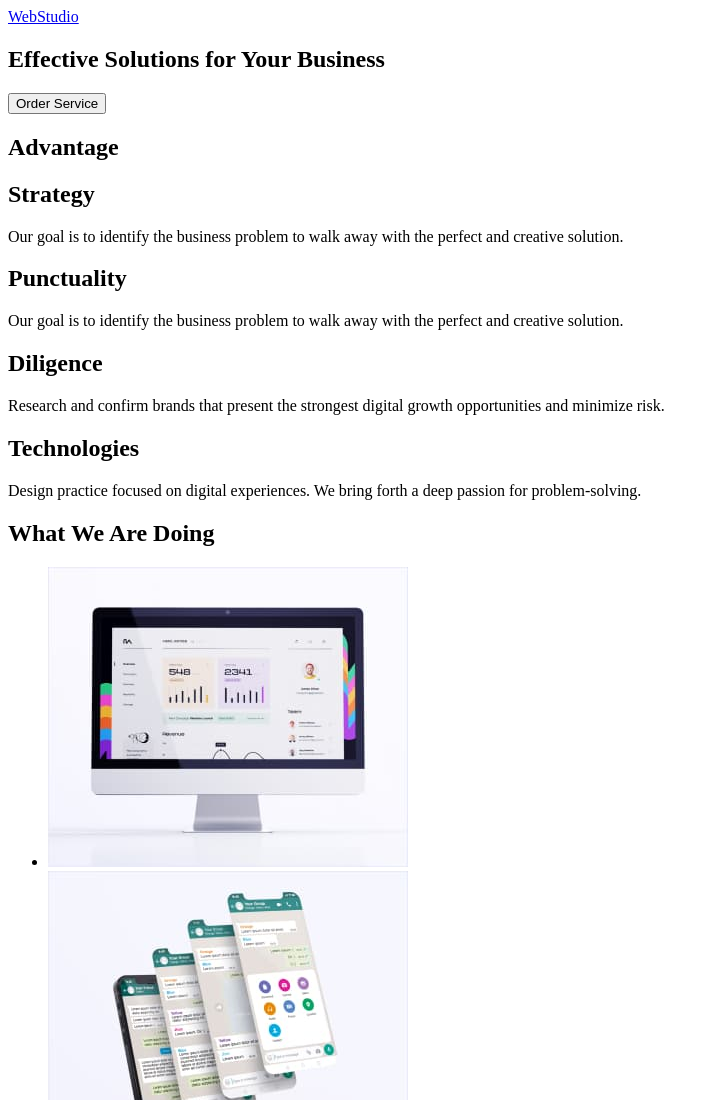
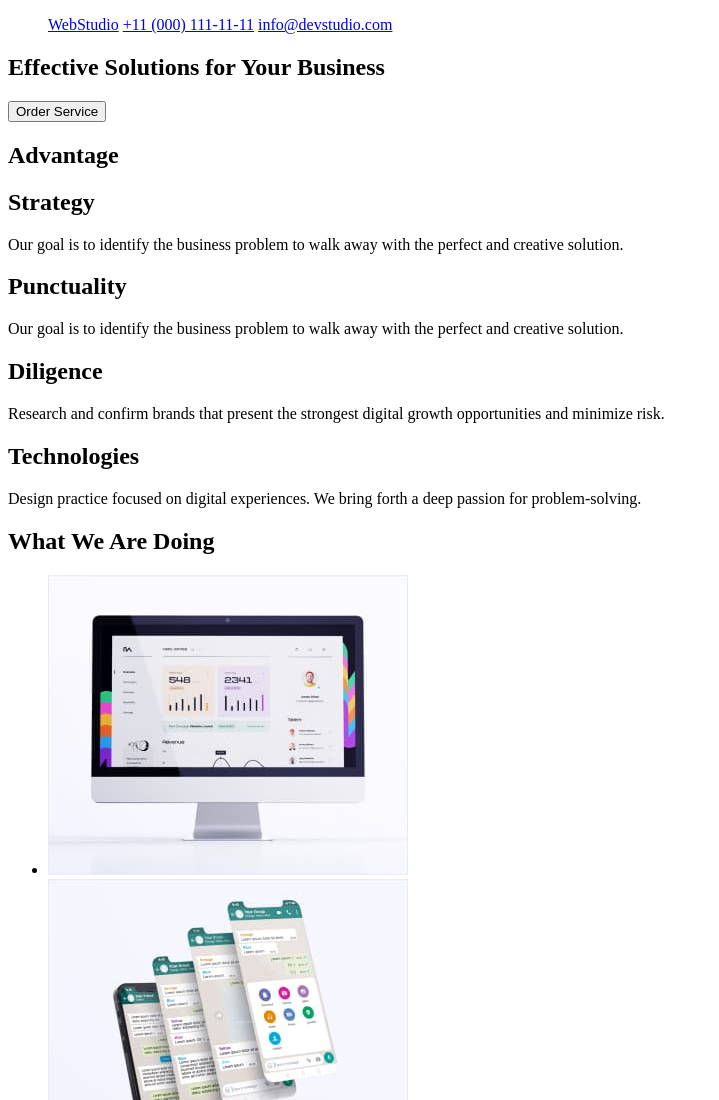
Before and after one commit to ivantemruc/ivantemruc-goit-markup-hw-01, a plain HTML site: page index.html in a window 1280 px wide. Shown: the top 1100 px of the page, without its empty margins (0-719 px from the left). Drawn offline with Linux system fonts and the light colour scheme.

Commit message:
added contactcs

```diff
--- a/index.html
+++ b/index.html
@@ -7,7 +7,13 @@
     <title>Webstudio</title>
   </head>
   <body>
-    <a href="./index.html">WebStudio</a>
+    <section>
+      <ul>
+        <a href="./index.html">WebStudio</a>
+        <a href="tel:+110001111111">+11 (000) 111-11-11</a>
+        <a href="mailto:info@gdevstudio.com">info@devstudio.com</a>
+      </ul>
+    </section>
     <section>
       <h2>Effective Solutions for Your Business</h2>
 
```
